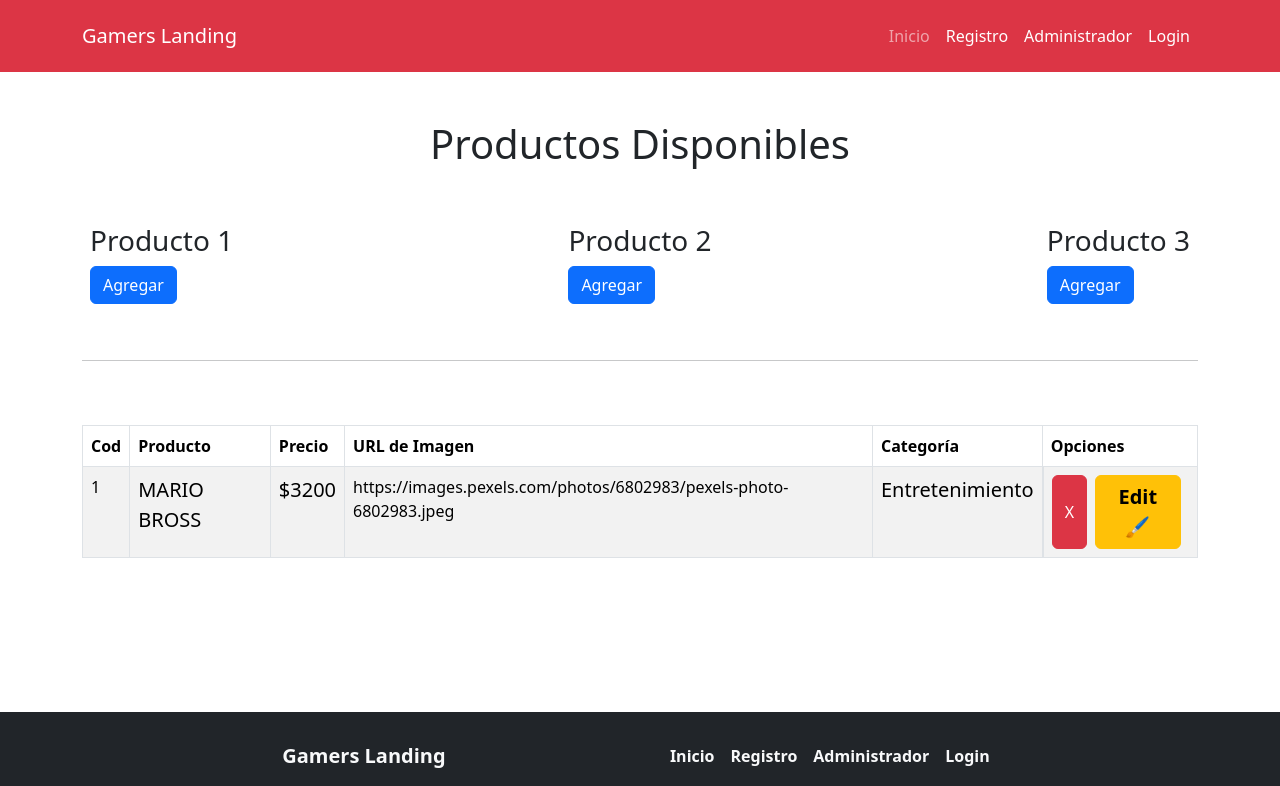
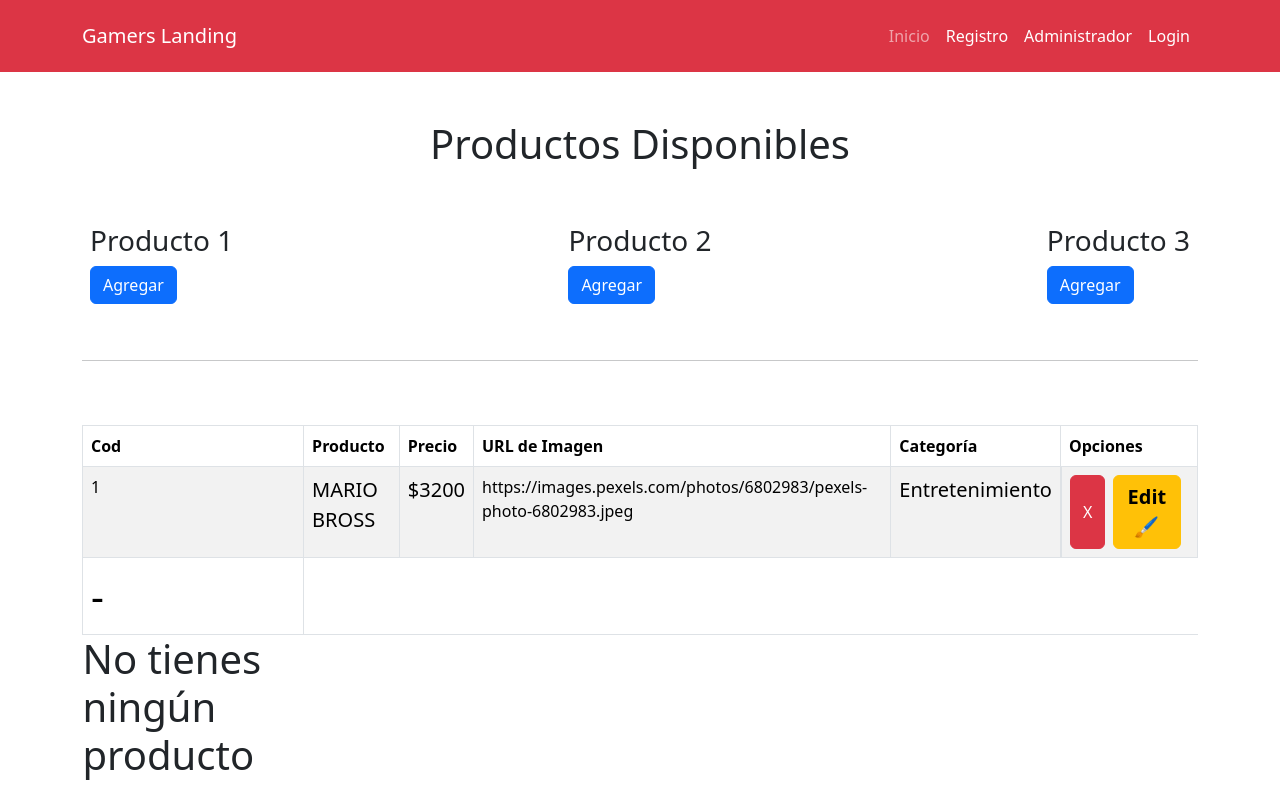
Before and after one commit to jonytellodev/grupo1gameproject, a React (Vite) app: page /administrador in a window 1280 px wide. Shown: the top 786 px of the page. Built offline with nearby package versions, Linux system fonts and the light colour scheme.

Commit message:
agrego redireccionamiento de rutas

```diff
--- a/db.json
+++ b/db.json
@@ -3,7 +3,7 @@
     {
       "nombreProducto": "Mario Bross",
       "precio": 2500,
-      "categoria": "aventura",
+      "categoria": "Aventura",
       "imagen": "https://images.pexels.com/photos/163036/mario-luigi-yoschi-figures-163036.jpeg",
       "descripcion": "juego de aventura",
       "id": 1
@@ -11,7 +11,7 @@
     {
       "nombreProducto": "Sonic Triple Trouble",
       "precio": 2800,
-      "categoria": "accion",
+      "categoria": "Acción",
       "imagen": "https://images.pexels.com/photos/163036/mario-luigi-yoschi-figures-163036.jpeg",
       "descripcion": "juego de acción",
       "id": 2
@@ -19,10 +19,10 @@
     {
       "nombreProducto": "Space Ace",
       "precio": 2600,
-      "categoria": "estrategia",
+      "categoria": "Estrategia",
       "imagen": "https://images.pexels.com/photos/163036/mario-luigi-yoschi-figures-163036.jpeg",
       "descripcion": "juego de acción y estrategia",
-      "id": 1
+      "id": 3
     }
   ],
   "usuarioAdmin": [
--- a/src/App.css
+++ b/src/App.css
@@ -6,6 +6,13 @@
   margin: 0;
 }
 
+:root {
+  --primary-white: #ffffff;
+  --secondary-one-violet: #7e16cd;
+  --secondary-two-black: #303948;
+  --terciary-lightgrey: #e6e6e6;
+}
+
 .mainSection {
   flex-grow: 1;
 }
--- a/src/App.jsx
+++ b/src/App.jsx
@@ -8,8 +8,15 @@ import Menu from "./components/common/Menu";
 import Footer from "./components/common/Footer";
 import Error404 from "./components/views/Error404";
 import Inicio from "./components/views/Inicio";
+import { useState } from "react";
 
 function App() {
+  const productosCargados =
+    JSON.parse(localStorage.getItem("productoAgregado")) || {};
+
+  const [mostrarProductosCargados, setMostrarProductosCargados] =
+    useState(productosCargados);
+
   return (
     <BrowserRouter>
       <Menu></Menu>
@@ -18,12 +25,21 @@ function App() {
         <Route
           exact
           path="/administrador"
-          element={<Administrador></Administrador>}
+          element={
+            <Administrador
+              mostrarProductosCargados={mostrarProductosCargados}
+              setMostrarProductosCargados={setMostrarProductosCargados}
+            ></Administrador>
+          }
         ></Route>
         <Route
           exact
           path="/administrador/crear"
-          element={<CrearProducto></CrearProducto>}
+          element={
+            <CrearProducto
+              setMostrarProductosCargados={setMostrarProductosCargados}
+            ></CrearProducto>
+          }
         ></Route>
         <Route
           exact
--- a/src/components/views/Administrador.jsx
+++ b/src/components/views/Administrador.jsx
@@ -1,15 +1,26 @@
 import { Button, Table } from "react-bootstrap";
 import ItemProducto from "./products/ItemProducto";
 import CrearProducto from "./products/CrearProducto";
+import { useNavigate } from "react-router-dom";
 
-const Administrador = () => {
+const Administrador = ({
+  mostrarProductosCargados,
+  setMostrarProductosCargados,
+}) => {
+  const navegacion = useNavigate();
+
+  const redireccionar = () => {
+    navegacion("/administrador/crear");
+  };
   return (
     <section className="container mainSection">
       <h1 className="mb-5 text-center">Productos Disponibles</h1>
       <div className="my-5 d-flex flex-wrap justify-content-between align-items-center">
         <div className="m-2">
           <h3>Producto 1</h3>
-          <Button className="btn btn-primary">Agregar</Button>
+          <Button className="btn btn-primary" onClick={redireccionar}>
+            Agregar
+          </Button>
         </div>
         <div className="m-2">
           <h3>Producto 2</h3>
@@ -34,7 +45,10 @@ const Administrador = () => {
           </tr>
         </thead>
         <tbody>
-          <ItemProducto></ItemProducto>
+          <ItemProducto
+            mostrarProductosCargados={mostrarProductosCargados}
+            setMostrarProductosCargados={setMostrarProductosCargados}
+          ></ItemProducto>
         </tbody>
       </Table>
     </section>
--- a/src/components/views/products/CrearProducto.jsx
+++ b/src/components/views/products/CrearProducto.jsx
@@ -2,8 +2,14 @@ import { Form, Button } from "react-bootstrap";
 import { useForm } from "react-hook-form";
 import { agregarProducto } from "../../helpers/queries";
 import Swal from "sweetalert2";
+import { useNavigate } from "react-router-dom";
 
-const CrearProducto = () => {
+const CrearProducto = ({ setMostrarProductosCargados }) => {
+  const navegacion = useNavigate();
+  const redireccionar = () => {
+    navegacion("/administrador");
+  };
+
   const {
     register,
     handleSubmit,
@@ -21,6 +27,7 @@ const CrearProducto = () => {
           "success"
         );
         localStorage.setItem("productoAgregado", JSON.stringify(respuesta));
+        setMostrarProductosCargados(respuesta);
       } else {
         Swal.fire(
           "Ocurrió un error!",
@@ -44,7 +51,8 @@ const CrearProducto = () => {
             {...register("nombreProducto", {
               required: "El nombre del producto es un dato obligatorio",
               pattern: {
-                value: /(\W|^)(Mario Bross|Sonic Triple Trouble)(\W|$)/,
+                value:
+                  /(\W|^)(Mario Bross|Sonic Triple Trouble|Space Ace)(\W|$)/,
                 message:
                   "El nombre debe cumplir con el formato válido correspondiente a ese producto",
               },
@@ -110,13 +118,13 @@ const CrearProducto = () => {
             <option className="fs-4" value="">
               Seleccione una opción
             </option>
-            <option className="fs-5" value="accion">
+            <option className="fs-5" value="Acción">
               Acción
             </option>
-            <option className="fs-5" value="estrategia">
+            <option className="fs-5" value="Estrategia">
               Estrategia
             </option>
-            <option className="fs-5" value="aventura">
+            <option className="fs-5" value="Aventura">
               Aventura
             </option>
           </Form.Select>
@@ -125,7 +133,11 @@ const CrearProducto = () => {
           </Form.Text>
         </Form.Group>
         <div className="d-flex justify-content-end">
-          <Button className="fs-4 fw-bold my-2 btn btn-primary" type="submit">
+          <Button
+            className="fs-4 fw-bold my-2 btn btn-primary"
+            type="submit"
+            onClick={redireccionar}
+          >
             Guardar 💾
           </Button>
         </div>
--- a/src/components/views/products/ItemProducto.jsx
+++ b/src/components/views/products/ItemProducto.jsx
@@ -1,7 +1,16 @@
 import { Button } from "react-bootstrap";
 
-const ItemProducto = () => {
+const ItemProducto = ({
+  mostrarProductosCargados,
+  setMostrarProductosCargados,
+}) => {
+  const eliminar = () => {
+    setMostrarProductosCargados({});
+    localStorage.removeItem("productoAgregado");
+  };
+
   return (
+    <>
       <tr>
         <td>1</td>
         <td className="fs-5">MARIO BROSS</td>
@@ -15,6 +24,31 @@ const ItemProducto = () => {
           <Button className="fs-5 fw-bold mx-2 btn btn-warning">Edit🖌️</Button>
         </td>
       </tr>
+      {mostrarProductosCargados.nombreProducto ? (
+        <tr>
+          <td>1</td>
+          <td className="fs-5">{mostrarProductosCargados.nombreProducto}</td>
+          <td className="fs-5">{mostrarProductosCargados.precio}</td>
+          <td>{mostrarProductosCargados.imagen}</td>
+          <td className="fs-5">{mostrarProductosCargados.categoria}</td>
+          <td className="d-flex flex-nowrap">
+            <Button variant="danger" onClick={eliminar}>
+              X
+            </Button>
+            <Button className="fs-5 fw-bold mx-2 btn btn-warning">
+              Edit🖌️
+            </Button>
+          </td>
+        </tr>
+      ) : (
+        <>
+          <tr>
+            <td className="fs-1">-</td>
+          </tr>
+          <h1>No tienes ningún producto cargado</h1>
+        </>
+      )}
+    </>
   );
 };
 
```
Also changed, not shown: 1 other file (tests, documents, lock files or other folders). Lines whose indentation alone changed are shown as unchanged.
